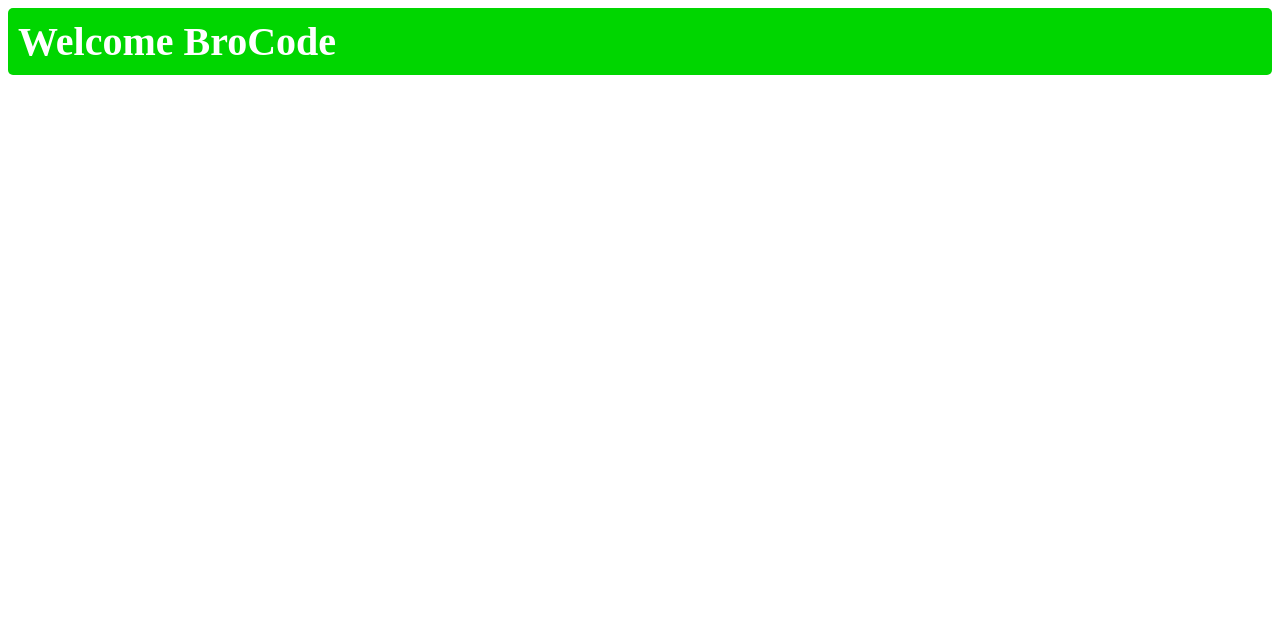
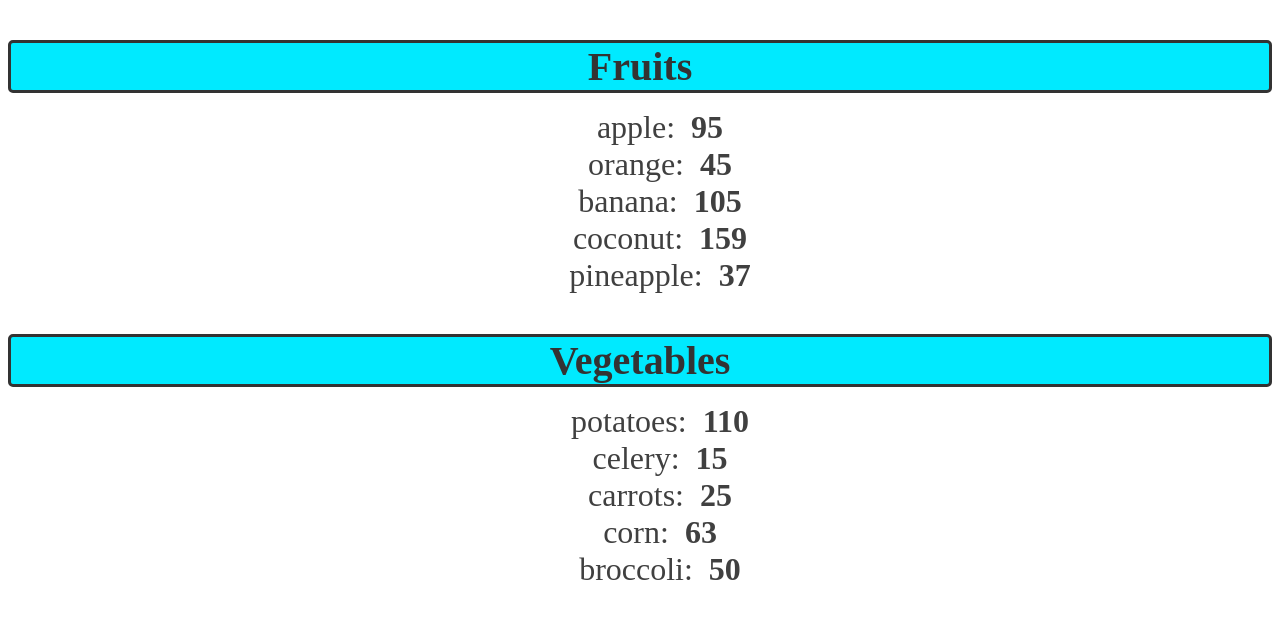
Before and after one commit to martahil/React_BroCode, a React (Vite) app: page / in a window 1280 px wide. Shown: the top 618 px of the page. Built offline with nearby package versions, Linux system fonts and the light colour scheme.

Commit message:
01:03:04 render lists

```diff
--- a/src/App.jsx
+++ b/src/App.jsx
@@ -72,6 +72,7 @@
 
 export default App*/
 
+/* 5)
 import UserGreeting from './UserGreeting.jsx'
 
 function App() {
@@ -86,4 +87,34 @@
   );
 }
 
+export default App*/
+
+/* 6)*/
+import List from "./List.jsx";
+
+function App() {
+
+  const fruits = [{id: 1, name: 'apple', calories: 95},
+                  {id: 2, name: 'orange', calories: 45},
+                  {id: 3, name: 'banana', calories: 105},
+                  {id: 4, name: 'coconut', calories: 159},
+                  {id: 5, name: 'pineapple', calories: 37}];
+
+  const vegetables = [{id: 6, name: 'potatoes', calories: 110},
+                      {id: 7, name: 'celery', calories: 15},
+                      {id: 8, name: 'carrots', calories: 25},
+                      {id: 9, name: 'corn', calories: 63},
+                      {id: 10, name: 'broccoli', calories: 50}];
+
+  return(
+    <>
+      {/*<List items={fruits} category="Fruits"/>*/}
+      {/*fruits.length > 0 ? <List items={fruits} category="Fruits"/> : null*/}
+      {fruits.length > 0 && <List items={fruits} category="Fruits"/>}
+      {vegetables.length > 0 ? <List items={vegetables} category="Vegetables"/> : null}
+
+    </>
+  );
+}
+
 export default App
--- /dev/null
+++ b/src/List.jsx
@@ -0,0 +1,57 @@
+import PropTypes from 'prop-types';
+
+function List(props){
+    /*const fruits = [{id: 1, name: 'apple', calories: 95},
+                    {id: 2, name: 'orange', calories: 45},
+                    {id: 3, name: 'banana', calories: 105},
+                    {id: 4, name: 'coconut', calories: 159},
+                    {id: 5, name: 'pineapple', calories: 37}];*/
+
+    //fruits.sort((a, b) => a.name.localeCompare(b.name)); //alphabetical
+    //fruits.sort((a, b) => b.name.localeCompare(a.name)); //reverse alphabetical
+    //fruits.sort((a, b) => a.calories - b.calories); //numeric
+    //fruits.sort((a, b) => b.calories - a.calories); //reverse numeric
+
+    //const lowCalFruits = fruits.filter(fruit => fruit.calories < 100);
+    //const highCalFruits = fruits.filter(fruit => fruit.calories > 100);
+
+    //const listItems = highCalFruits.map(highCalFruit => <li key={highCalFruit.id}>
+                                                        //{highCalFruit.name}: &nbsp;
+                                                        //<b>{highCalFruit.calories}</b></li>);
+
+    //const listItems = lowCalFruits.map(lowCalFruit => <li key={lowCalFruit.id}>
+                                                        //{lowCalFruit.name}: &nbsp;
+                                                        //<b>{lowCalFruit.calories}</b></li>);
+
+    const category = props.category;
+
+    const itemList = props.items;
+
+    const listItems = itemList.map(item => <li key={item.id}>
+                                            {item.name}: &nbsp;
+                                            <b>{item.calories}</b></li>);
+
+    /*const listItems = fruits.map(fruit => <li key={fruit.id}>
+                                            {fruit.name}: &nbsp;
+                                            <b>{fruit.calories}</b></li>);*/
+
+    return( <>
+                <h3 className="list-category">{category}</h3>
+                <ol className="list-items">{listItems}</ol>
+            </>
+    );
+}
+
+List.propTypes = {
+    category: PropTypes.string,
+    items: PropTypes.arrayOf(PropTypes.shape({id: PropTypes.number,
+                                              name: PropTypes.string,
+                                              calories: PropTypes.number}))
+}
+
+List.defaultProps = {
+    category: "Category",
+    items: []
+}
+
+export default List
--- a/src/index.css
+++ b/src/index.css
@@ -40,7 +40,7 @@
   margin: 0;
 }*/
 
-/*5)*/
+/*5)
 .welcome-message{
   font-size: 2.5em;
   background-color: hsl(120, 100%, 42%);
@@ -57,4 +57,29 @@
   padding: 10px;
   border-radius: 5px;
   margin: 0;
+}*/
+
+/*6)*/
+.list-category{
+  font-size: 2.5em;
+  font-weight: bold;
+  color: hsl(0, 0%, 20%);
+  margin-bottom: 10px;
+  text-align: center;
+  border: 3px solid;
+  border-radius: 5px;
+  background-color: hsl(185, 100%, 50%);
 }
+
+.list-items li{
+  font-size: 2em;
+  list-style: none;
+  color: hsl(0, 0%, 25%);
+  text-align: center;
+  margin: 0;
+}
+
+.list-items li:hover{
+  color: hsl(0, 0%, 45%);
+  cursor: pointer;
+}
```
